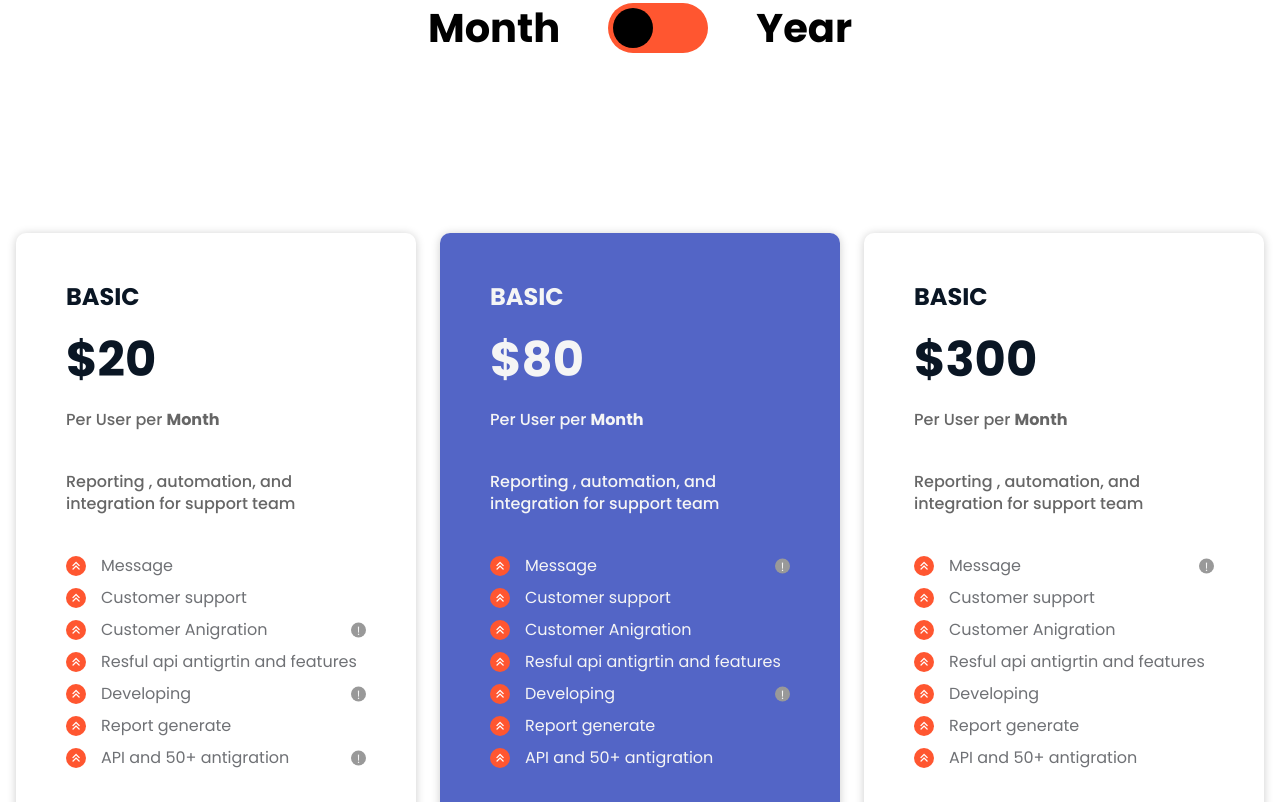
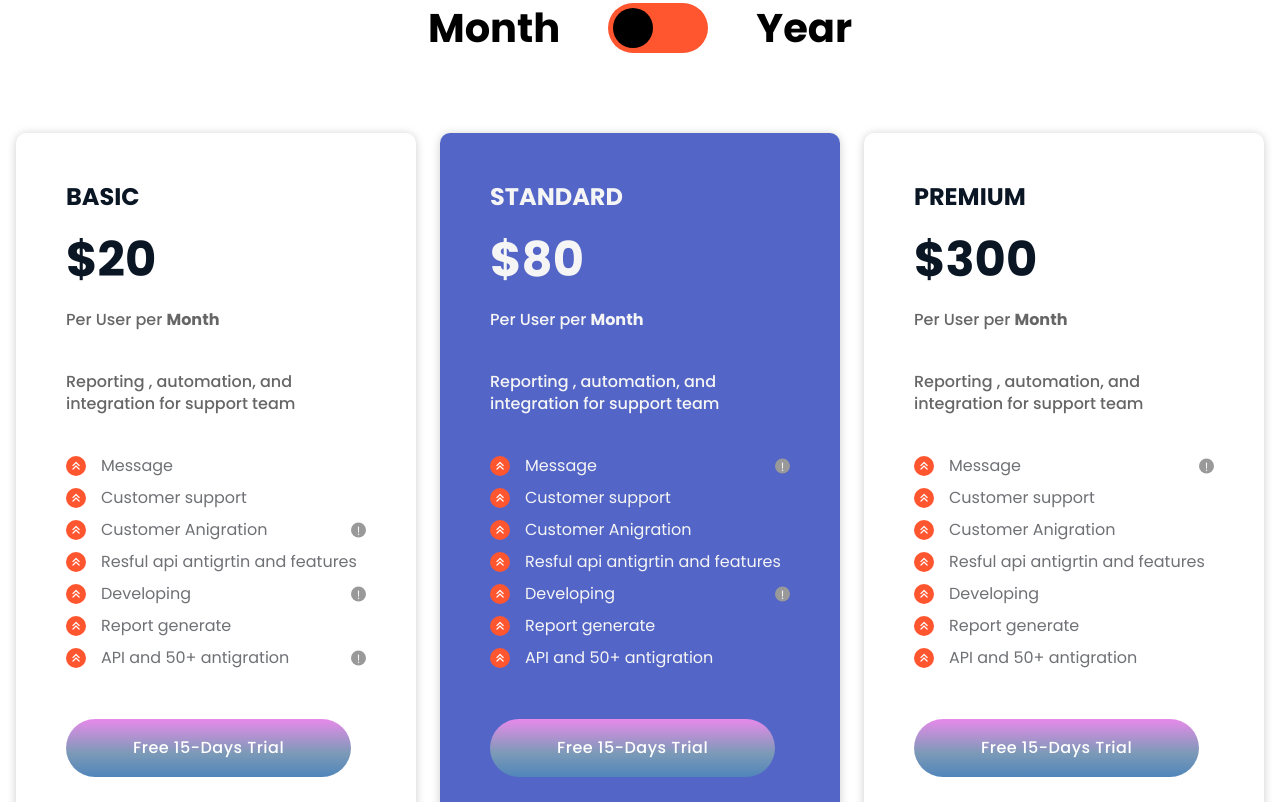
Before and after one commit to DevloperTarek/instagram_ui, a website: page index.html in a window 1280 px wide. Shown: the part 3438-4240 px from the top of the page. Drawn offline with Linux system fonts and the light colour scheme.

Commit message:
some update

```diff
--- a/index.html
+++ b/index.html
@@ -319,7 +319,7 @@
                   </div>
                </div>
                <!-- pricing-area -->
-               <div class="pricing-table-area mt-180">
+               <div class="pricing-table-area mt-80">
                   <div class="row">
                      <!-- item 1 -->
                      <div class="col-12 col-xl-4 col-lg-4 col-md-6 mb-40">
@@ -355,7 +355,7 @@
                      <!-- item 2 -->
                      <div class="col-12 col-xl-4 col-lg-4 col-md-6 mb-40">
                         <div class="pricing-single-table active">
-                           <h4 class="pricing-title mb-20">Basic</h4>
+                           <h4 class="pricing-title mb-20">Standard</h4>
                            <div class="package-price">
                               <div class="d-flex align-items-center gap-3 mb-20">
                                  <h2 class="price mb-0 month" id="price">$80</h2>
@@ -387,7 +387,7 @@
                      <!-- item 3 -->
                      <div class="col-12 col-xl-4 col-lg-4 col-md-6 mb-40">
                         <div class="pricing-single-table">
-                           <h4 class="pricing-title mb-20">Basic</h4>
+                           <h4 class="pricing-title mb-20">Premium</h4>
                            <div class="package-price">
                               <div class="d-flex align-items-center gap-3 mb-20">
                                  <h2 class="price mb-0 month" id="price">$300</h2>
```
